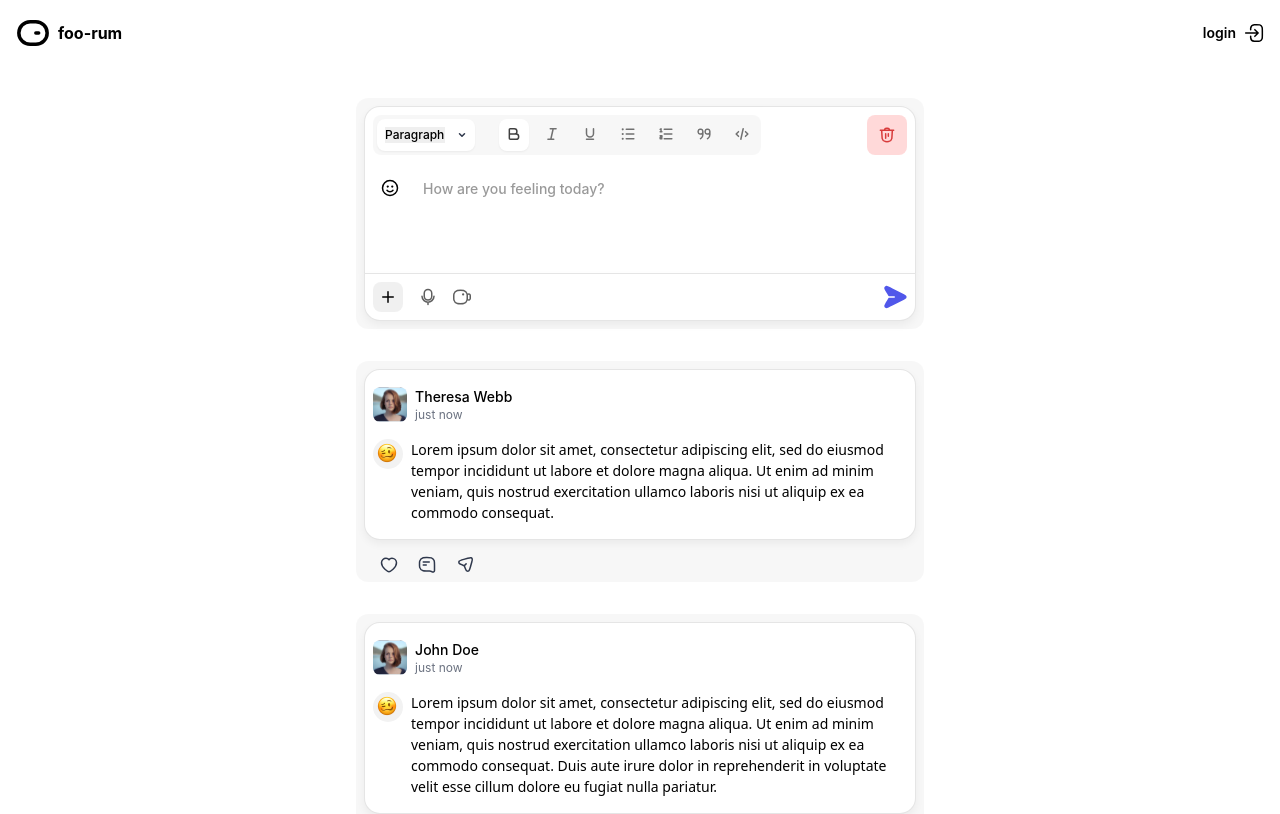
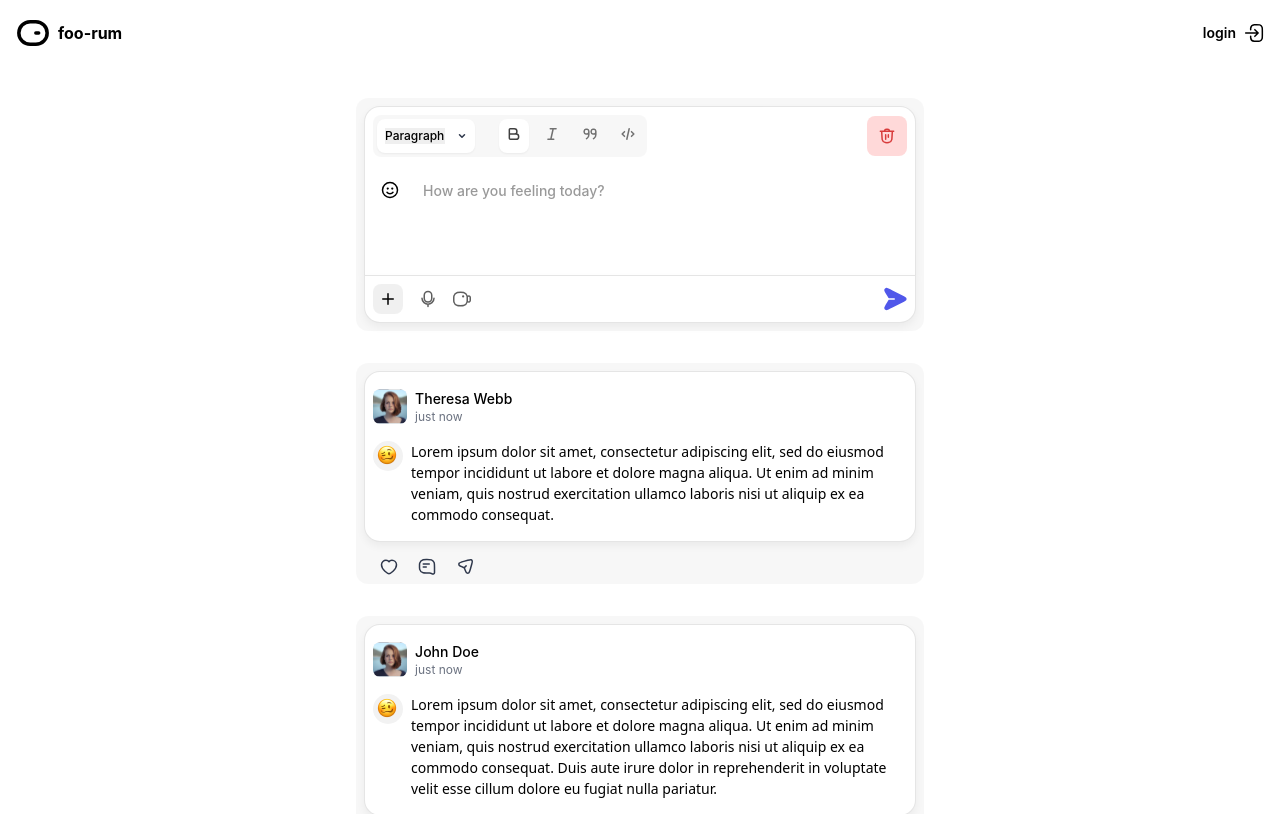
Before and after one commit to adityarao04/foo-rum, a React (Create React App) app: page / in a window 1280 px wide. Shown: the top 814 px of the page. Built offline with nearby package versions, Linux system fonts and the light colour scheme.

Commit message:
meta tags and description added for SEO

```diff
--- a/public/index.html
+++ b/public/index.html
@@ -1,15 +1,11 @@
 <!DOCTYPE html>
 <html lang="en">
-  <head>
+
+<head>
     <meta charset="utf-8" />
     <link rel="icon" href="%PUBLIC_URL%/favicon.ico" />
     <meta name="viewport" content="width=device-width, initial-scale=1" />
     <meta name="theme-color" content="#000000" />
-    <meta
-      name="description"
-      content="Web site created using create-react-app"
-    />
-    <link rel="apple-touch-icon" href="%PUBLIC_URL%/logo192.png" />
     <!--
       manifest.json provides metadata used when your web app is installed on a
       user's mobile device or desktop. See https://developers.google.com/web/fundamentals/web-app-manifest/
@@ -24,9 +20,17 @@
       work correctly both with client-side routing and a non-root public URL.
       Learn how to configure a non-root public URL by running `npm run build`.
     -->
-    <title>React App</title>
-  </head>
-  <body>
+    <title>foo-rum by Aditya Rao: a feed application</title>
+    <meta name="description" content="foo-rum by Aditya Rao: a feed application with Auth and feed adding functionality">
+
+    <!-- Open Graph / Facebook -->
+    <meta property="og:type" content="website" />
+    <meta property="og:title" content="foo-rum by Aditya Rao: a feed application" />
+    <meta property="og:description" content="foo-rum by Aditya Rao: a feed application with Auth and feed adding functionality" />
+    <meta property="og:image" content="%PUBLIC_URL%/images/mouse.svg" />
+</head>
+
+<body>
     <noscript>You need to enable JavaScript to run this app.</noscript>
     <div id="root"></div>
     <!--
@@ -39,5 +43,6 @@
       To begin the development, run `npm start` or `yarn start`.
       To create a production bundle, use `npm run build` or `yarn build`.
     -->
-  </body>
+</body>
+
 </html>
--- a/src/components/atoms/FeedRichTextContainer/FeedRichTextContainer.tsx
+++ b/src/components/atoms/FeedRichTextContainer/FeedRichTextContainer.tsx
@@ -1,10 +1,12 @@
 import { FC } from 'react';
+import Tooltip from '../Tooltip/Tooltip';
 
 type FeedRichTextContainerProps = {
     content?: string;
+    removeContentCallback?: () => void;
 }
 
-const FeedRichTextContainer: FC<FeedRichTextContainerProps> = ({ content }) => {
+const FeedRichTextContainer: FC<FeedRichTextContainerProps> = ({ removeContentCallback }) => {
     return (
         <div className='w-full flex justify-between items-center'>
             <div className='bg-feed-bg rounded-lg p-1 flex'>
@@ -15,40 +17,34 @@ const FeedRichTextContainer: FC<FeedRichTextContainerProps> = ({ content }) => {
                     <option className='font-medium text-xs' disabled value="heading">Heading</option>
                     <option className='font-medium text-xs' disabled value="heading">Quotes</option>
                 </select>
-                <div className="ml-3">
+                <div className="ml-3 relative">
                  <img src="/images/chevron-down.svg" alt="dropdown" className="w-[10px] h-[10px]" />
                    </div>
                 </div>
                 <div className="bg-white rounded-lg font-medium text-xs shadow-sm p-2 ml-6 cursor-pointer">
+                <Tooltip text="function not implemented">
                     <img src="/images/text-bold.svg" alt="bold_image"  className='w-[14px] h-[14px]'/>
+                </Tooltip>
 
                 </div>
                 <div className="rounded-lg font-medium text-xs p-2 ml-2 cursor-pointer">
+                    <Tooltip text="function not implemented">
                     <img src="/images/text-italic.svg" alt="bold_image"  className='w-[14px] h-[14px]'/>
+                    </Tooltip>
+                </div>
+                <div className="rounded-lg font-medium text-xs p-2 ml-2 cursor-pointer">
+                    <Tooltip text="function not implemented">
+                    <img src="/images/quotes.svg" alt="bold_image"  className='w-[14px] h-[14px]'/>
+                    </Tooltip>
 
                 </div>
                 <div className="rounded-lg font-medium text-xs p-2 ml-2 cursor-pointer">
-                    <img src="/images/text-underline.svg" alt="bold_image"  className='w-[14px] h-[14px]'/>
-
-                </div>
-                <div className="rounded-lg font-medium text-xs p-2 ml-2 cursor-pointer">
-                    <img src="/images/list-unordered.svg" alt="bold_image"  className='w-[14px] h-[14px]'/>
-
-                </div>
-                <div className="rounded-lg font-medium text-xs p-2 ml-2 cursor-pointer">
-                    <img src="/images/list-ordered.svg" alt="bold_image"  className='w-[14px] h-[14px]'/>
-
-                </div>
-                <div className="rounded-lg font-medium text-xs p-2 ml-2 cursor-pointer">
-                    <img src="/images/quotes.svg" alt="bold_image"  className='w-[14px] h-[14px]'/>
-
-                </div>
-                <div className="rounded-lg font-medium text-xs p-2 ml-2 cursor-pointer">
+                    <Tooltip text="function not implemented">
                     <img src="/images/script.svg" alt="bold_image"  className='w-[14px] h-[14px]'/>
-
+                    </Tooltip>
                 </div>
             </div>
-            <div className="bg-[#FF000026] rounded-lg h-[40px] w-[40px] flex items-center justify-center cursor-pointer" >
+            <div className="bg-[#FF000026] rounded-lg h-[40px] w-[40px] flex items-center justify-center cursor-pointer" onClick={removeContentCallback}>
                 <img src="/images/trash.svg" alt="trash" className='w-[16px] h-[16px]' />
             </div>
         </div>
--- a/src/components/atoms/Social/Social.tsx
+++ b/src/components/atoms/Social/Social.tsx
@@ -1,5 +1,6 @@
 import { AuthContext } from 'Auth/auth-context';
 import { FC } from 'react';
+import Tooltip from '../Tooltip/Tooltip';
 
 type SocialProps = {
 }
@@ -7,15 +8,21 @@ type SocialProps = {
 const Social: FC<SocialProps> = ({}) => {
     return (
         <div className='flex gap-2 mt-4 ml-4 gap-5'>
+            <Tooltip text="Like: function not implemented">
             <div className="w-[18px] h-[18px]">
                 <img src="/images/heart.svg" alt="like" />
             </div>
+            </Tooltip>
+            <Tooltip text="Comment: function not implemented">
             <div className="w-[18px] h-[18px]">
             <img src="/images/comment-text.svg" alt="comment" />
             </div>
+            </Tooltip>
+            <Tooltip text="Share: function not implemented">
             <div className="w-[18px] h-[18px]">
-            <img src="/images/send-2.svg" alt="share" />
-            </div>
+                <img src="/images/send-2.svg" alt="share" />
+                </div>
+            </Tooltip>
         </div>
     )
 }
--- /dev/null
+++ b/src/components/atoms/Tooltip/Tooltip.tsx
@@ -0,0 +1,42 @@
+import React, { useState, useEffect } from 'react';
+
+interface TooltipProps {
+  text: string;
+  pos?: number;
+  customStyle?: string;
+  children?: React.ReactNode;
+}
+
+const Tooltip: React.FC<TooltipProps> = ({ text, customStyle, children }) => {
+//   const [reverse, setReverse] = useState(false);
+
+//   useEffect(() => {
+//     // reverse the tooltip position for initial index
+//     if (pos === 0) {
+//       setReverse(true);
+//     }
+//   }, [pos]);
+
+
+  const arrowClasses = `
+    absolute w-2 h-2 bg-gray-200 transform rotate-45
+    left-3
+  `;
+
+  return (
+    <div className="relative inline-block group">
+      {children}
+      <span className={`
+    absolute min-h-[18px] bg-gray-200 rounded-lg px-3 py-2 text-xs font-medium text-gray-600 text-left
+    max-w-[600px] md:max-w-[400px] z-[1000] opacity-0 invisible transition-all duration-300 ease-in-out
+    pointer-events-none whitespace-nowrap group-hover:opacity-100 group-hover:visible
+    ${customStyle || ''}
+  `}>
+        <p className="m-0 flex items-center justify-center leading-[18px]">{text}</p>
+        <span className={arrowClasses}></span>
+      </span>
+    </div>
+  );
+};
+
+export default Tooltip;
--- a/src/components/molecules/AddFeed/AddFeed.tsx
+++ b/src/components/molecules/AddFeed/AddFeed.tsx
@@ -75,10 +75,15 @@ const AddFeed: FC<AddFeedProps> = () => {
     }
 
 
+    const removeContentCallback = () => {
+        setNewPost((prev) => ({...prev, content: ""}));
+    }
+
+
     return (
         <div className="w-[100%] md:w-feed mb-8  min-h-feed bg-feed-bg p-2 rounded-xl">
         <div className="w-full bg-white rounded-t-2xl px-2 py-2 border border-black/10 shadow-feed-content border-b-0">
-        <FeedRichTextContainer/>
+        <FeedRichTextContainer removeContentCallback={removeContentCallback}/>
         <div className="flex w-full mt-6 ml-2 gap-6">
             {/* emoji container */}
             <div className="flex-shrink-0 cursor-pointer">
```
